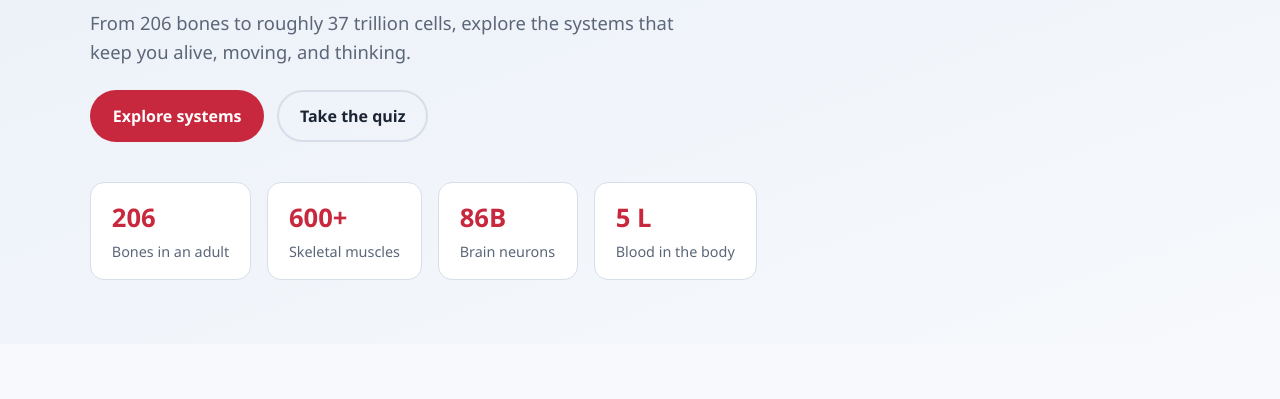
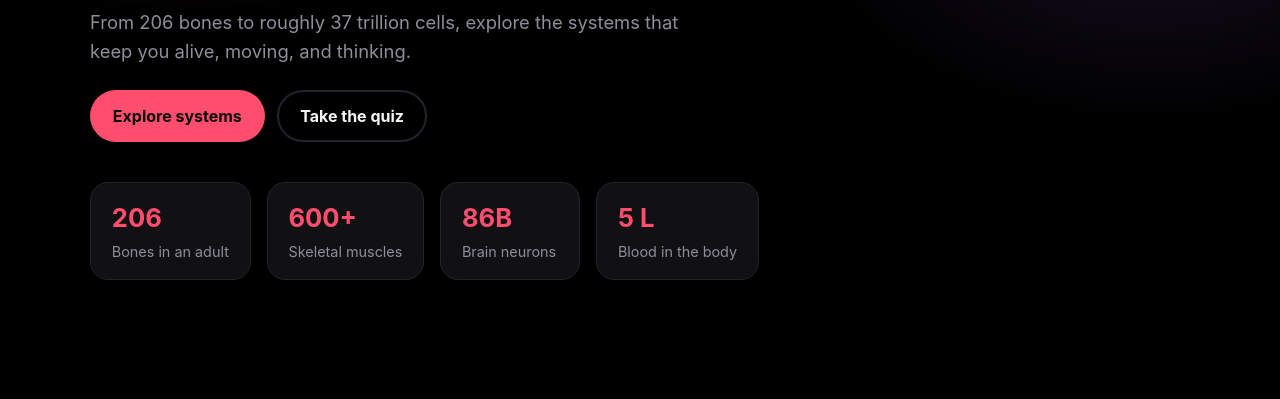
Before and after one commit to saadcnxg/new-project-human, a plain HTML site: page index.html in a window 1280 px wide. Shown: the part 259-658 px from the top of the page. Drawn offline with Linux system fonts and the light colour scheme.

Commit message:
feat(sync): Synchronized 4 file(s) across 1 prompt turn(s)

```diff
--- a/css/components.css
+++ b/css/components.css
@@ -83,7 +83,8 @@
   background: var(--surface);
   color: var(--text);
   border: 1px solid var(--border);
-  border-top: 5px solid var(--accent, var(--primary));
+  border-top: 1px solid var(--border);
+  background-image: linear-gradient(180deg, color-mix(in srgb, var(--accent, var(--primary)) 20%, transparent), transparent 60%);
   border-radius: var(--radius);
   padding: 1.3rem;
   box-shadow: var(--shadow);
@@ -92,6 +93,8 @@
 
 .card:hover {
   transform: translateY(-4px);
+  border-color: var(--accent, var(--primary));
+  box-shadow: 0 0 28px color-mix(in srgb, var(--accent, var(--primary)) 35%, transparent);
 }
 
 .card-icon {
--- a/css/layout.css
+++ b/css/layout.css
@@ -16,7 +16,8 @@
   gap: 1rem;
   height: var(--header-h);
   padding-inline: 4%;
-  background: var(--surface);
+  background: rgba(10, 10, 12, 0.72);
+  backdrop-filter: blur(14px);
   border-bottom: 1px solid var(--border);
 }
 
@@ -58,7 +59,10 @@
 
 .hero {
   padding: 5rem 0 4rem;
-  background: linear-gradient(160deg, var(--bg-alt), var(--bg));
+  background:
+    radial-gradient(600px 300px at 15% 0%, rgba(255, 77, 109, 0.22), transparent 70%),
+    radial-gradient(500px 300px at 90% 20%, rgba(126, 87, 194, 0.18), transparent 70%),
+    var(--bg);
 }
 
 .hero-actions {
--- a/css/variables.css
+++ b/css/variables.css
@@ -1,4 +1,31 @@
 :root {
+  --bg: #000000;
+  --bg-alt: #0a0a0c;
+  --surface: #111114;
+  --text: #f5f5f7;
+  --muted: #8e8e99;
+  --border: #23232a;
+  --primary: #ff4d6d;
+  --primary-text: #0a0a0a;
+  --shadow: 0 10px 40px rgba(0, 0, 0, 0.7);
+  --radius: 18px;
+  --font: "Inter", "Segoe UI", system-ui, -apple-system, Roboto, Arial, sans-serif;
+  --header-h: 64px;
+}
+
+[data-theme="dark"] {
+  --bg: #000000;
+  --bg-alt: #0a0a0c;
+  --surface: #111114;
+  --text: #f5f5f7;
+  --muted: #8e8e99;
+  --border: #23232a;
+  --primary: #ff4d6d;
+  --primary-text: #0a0a0a;
+  --shadow: 0 10px 40px rgba(0, 0, 0, 0.7);
+}
+
+[data-theme="light"] {
   --bg: #f7f9fc;
   --bg-alt: #eaf0f8;
   --surface: #ffffff;
@@ -8,19 +35,4 @@
   --primary: #c8283d;
   --primary-text: #ffffff;
   --shadow: 0 6px 20px rgba(20, 30, 50, 0.08);
-  --radius: 14px;
-  --font: "Segoe UI", system-ui, -apple-system, Roboto, Arial, sans-serif;
-  --header-h: 64px;
 }
-
-[data-theme="dark"] {
-  --bg: #0f141d;
-  --bg-alt: #151c28;
-  --surface: #1b2433;
-  --text: #e9eef7;
-  --muted: #9aa6ba;
-  --border: #2b3649;
-  --primary: #ff5a6e;
-  --primary-text: #1a0a0d;
-  --shadow: 0 6px 20px rgba(0, 0, 0, 0.4);
-}
--- a/js/components/theme.js
+++ b/js/components/theme.js
@@ -7,7 +7,7 @@ function apply(theme) {
 }
 
 export function initTheme(button) {
-  const preferred = window.matchMedia("(prefers-color-scheme: dark)").matches ? "dark" : "light";
+  const preferred = "dark";
   let theme = load(KEY, preferred);
   apply(theme);
 
```
